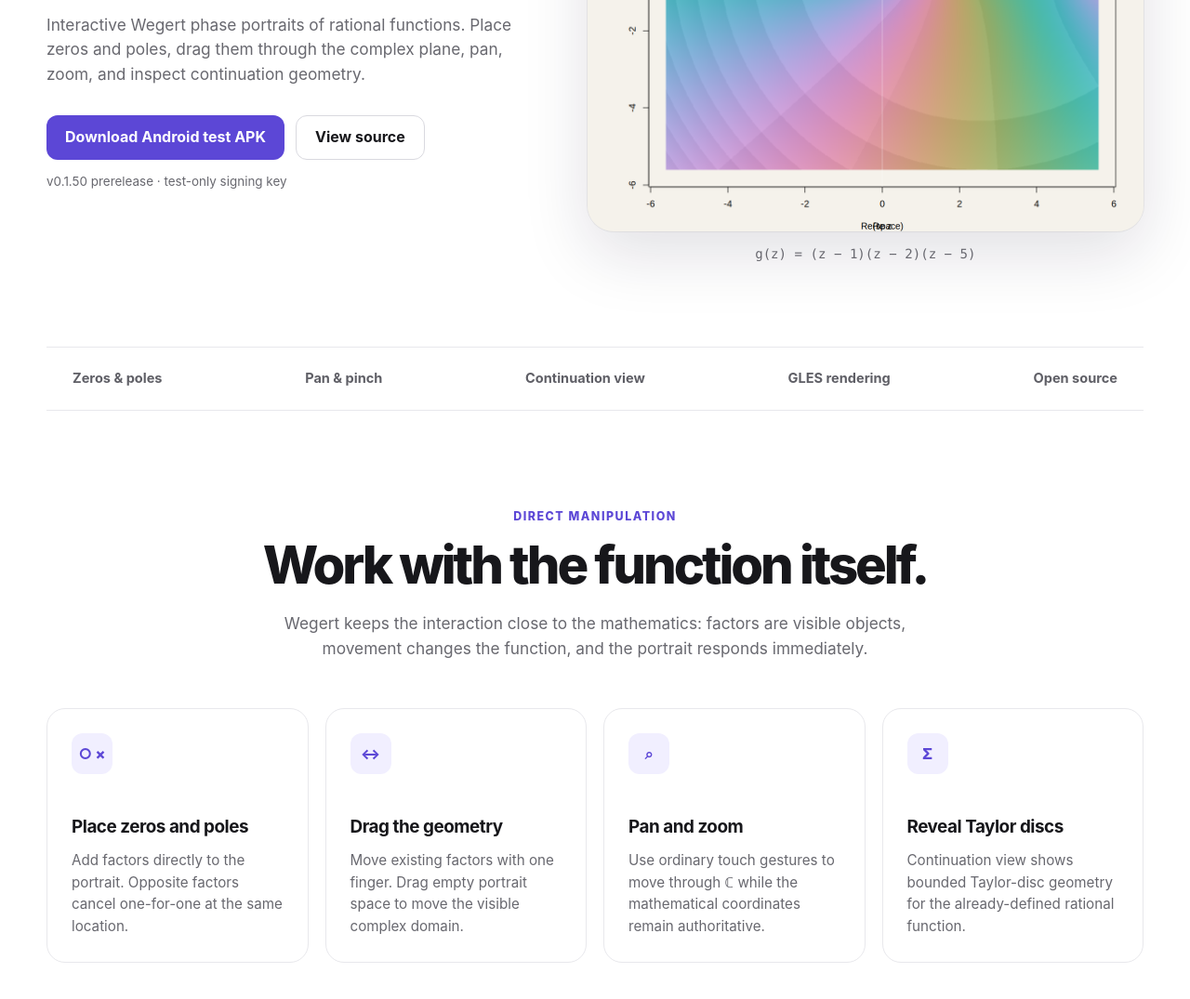
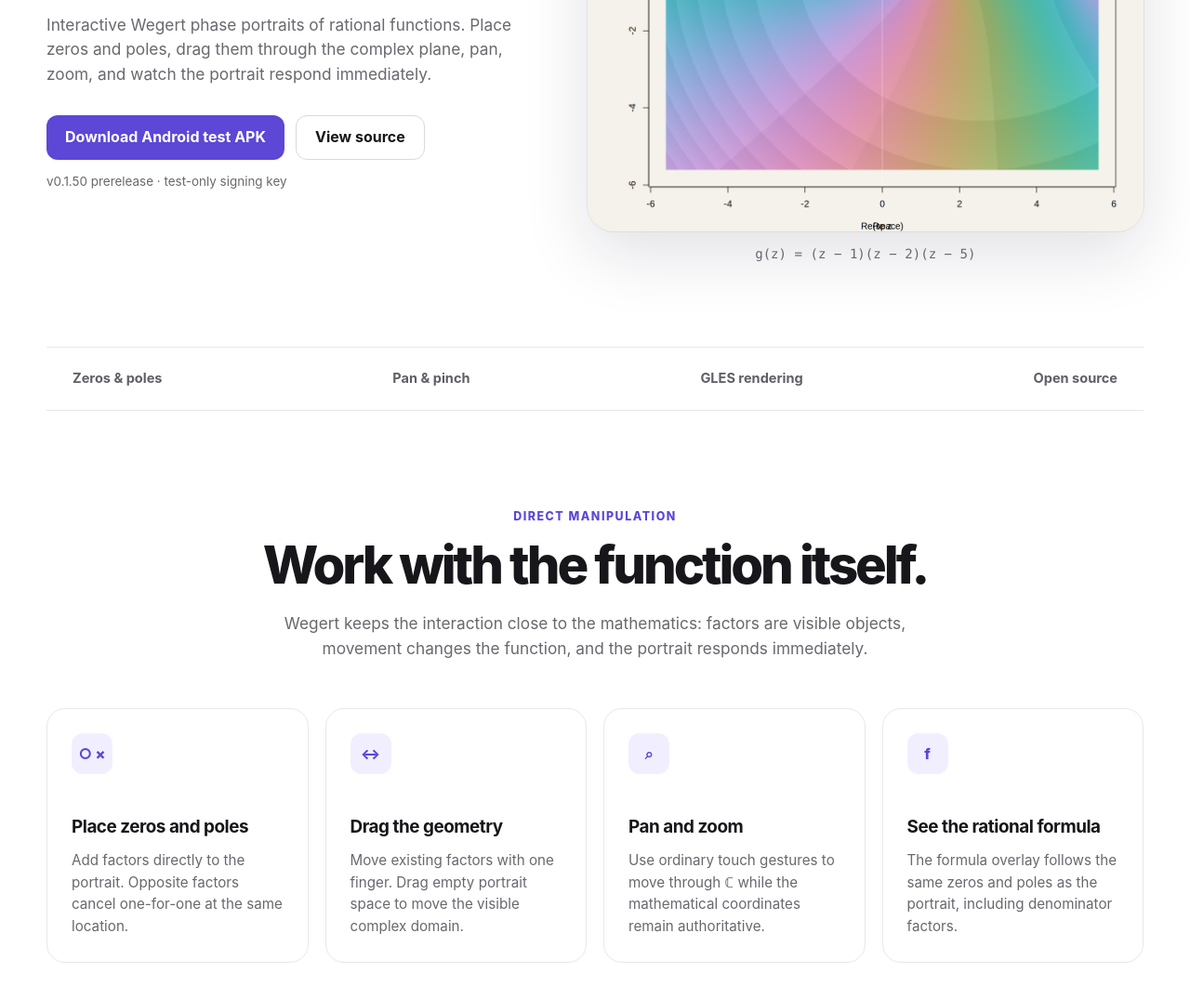
Before and after one commit to isomorphismes/wegert, a plain HTML site: page index.html in a window 1280 px wide. Shown: the part 493-1568 px from the top of the page at 93% size. Drawn offline with Linux system fonts and the light colour scheme.

Commit message:
Port continuation removal: index.html

```diff
--- a/index.html
+++ b/index.html
@@ -28,7 +28,7 @@
         <h1>Complex functions,<br>made visible.</h1>
         <p class="intro_text">
           Interactive Wegert phase portraits of rational functions. Place zeros and poles,
-          drag them through the complex plane, pan, zoom, and inspect continuation geometry.
+          drag them through the complex plane, pan, zoom, and watch the portrait respond immediately.
         </p>
         <div class="actions">
           <a class="button primary" href="https://github.com/isomorphismes/wegert/releases/download/v0.1.50/wegert-0.1.50.apk">
@@ -50,7 +50,6 @@
     <section class="capabilities" aria-label="Wegert capabilities">
       <span>Zeros &amp; poles</span>
       <span>Pan &amp; pinch</span>
-      <span>Continuation view</span>
       <span>GLES rendering</span>
       <span>Open source</span>
     </section>
@@ -80,9 +79,9 @@
           <p>Use ordinary touch gestures to move through ℂ while the mathematical coordinates remain authoritative.</p>
         </article>
         <article class="card">
-          <div class="card_symbol" aria-hidden="true">Σ</div>
-          <h3>Reveal Taylor discs</h3>
-          <p>Continuation view shows bounded Taylor-disc geometry for the already-defined rational function.</p>
+          <div class="card_symbol" aria-hidden="true">f</div>
+          <h3>See the rational formula</h3>
+          <p>The formula overlay follows the same zeros and poles as the portrait, including denominator factors.</p>
         </article>
       </div>
     </section>
```
